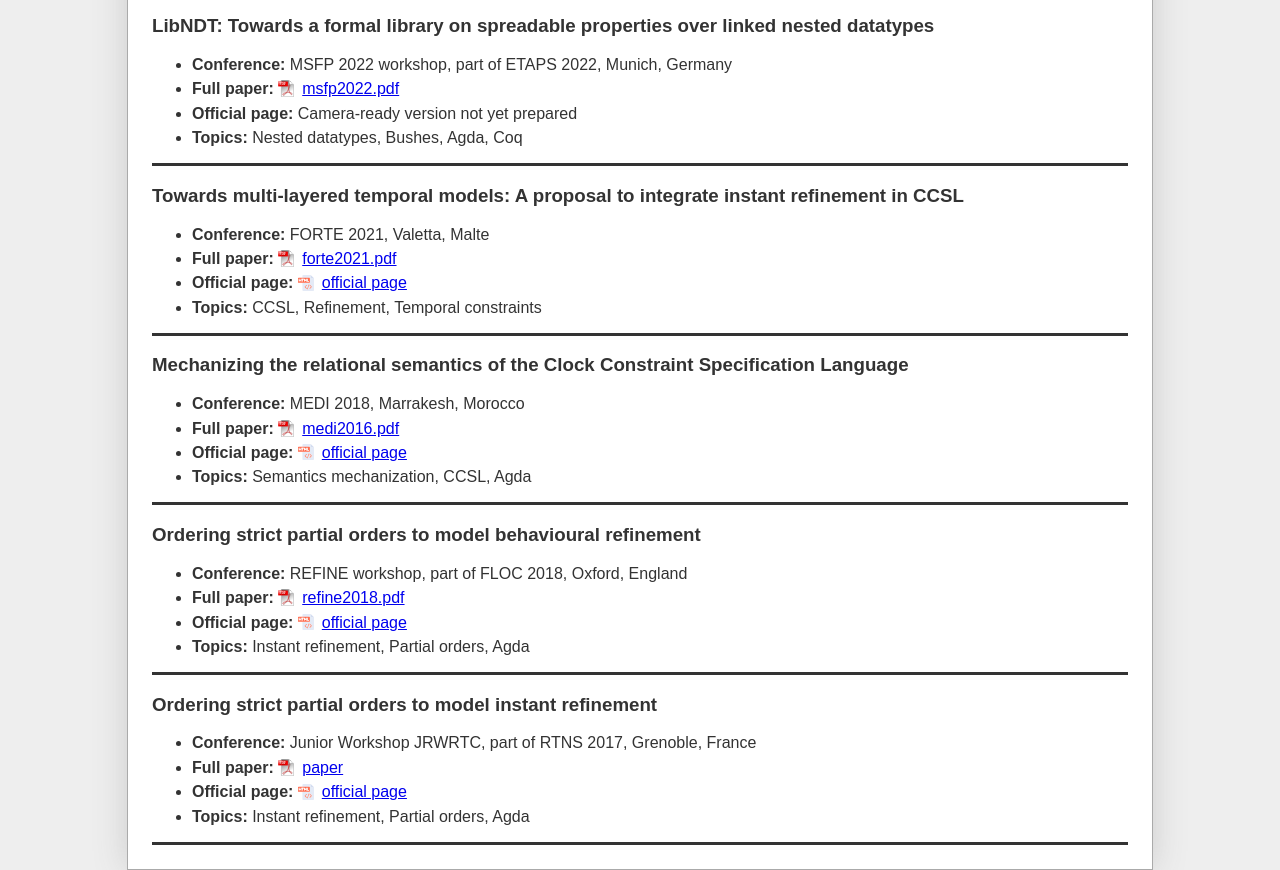
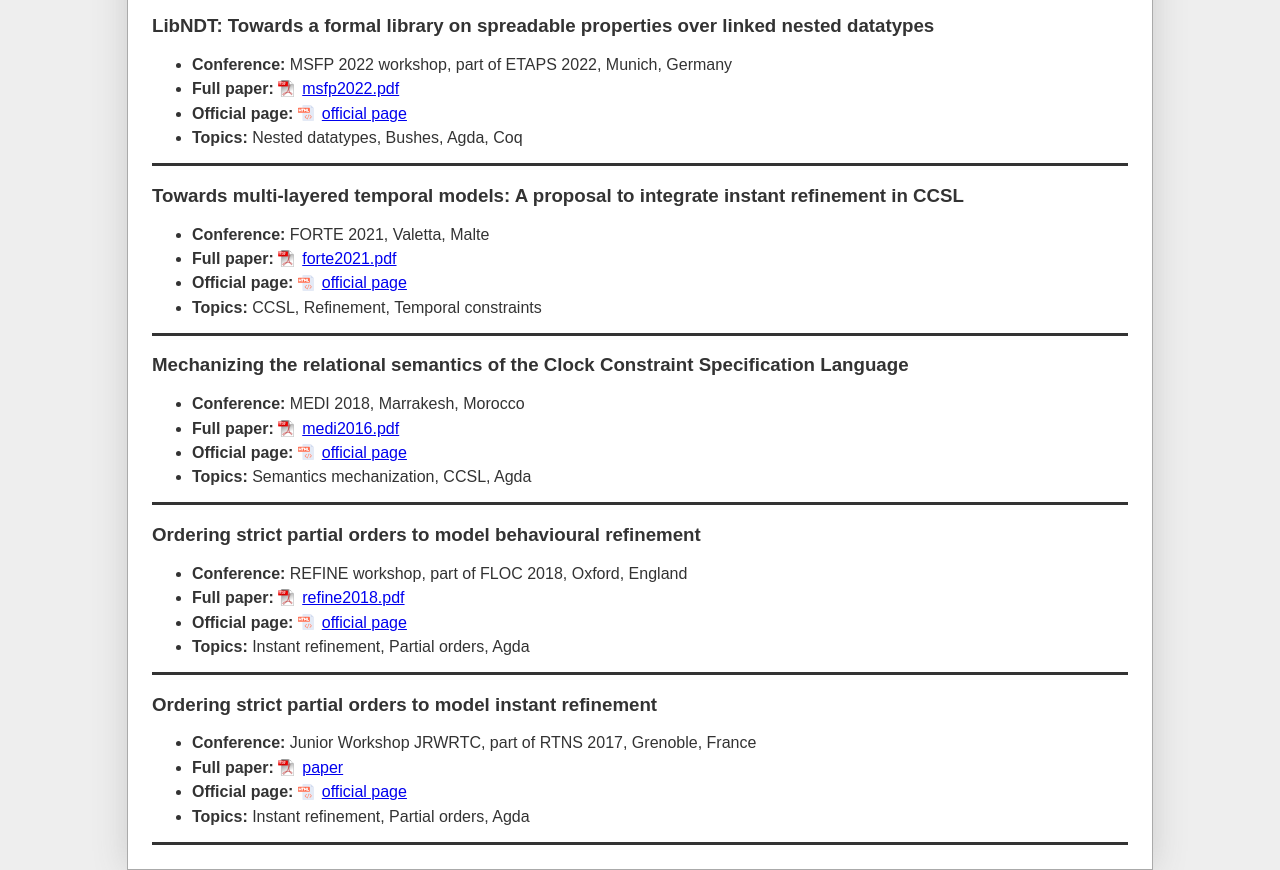
Before and after one commit to mmontin/mmontin.github.io, a plain HTML site: page index.html in a window 1280 px wide. Shown: the part 859-1729 px from the top of the page. Drawn offline with Linux system fonts and the light colour scheme.

Commit message:
fixing links

```diff
--- a/index.html
+++ b/index.html
@@ -55,7 +55,7 @@
 		  	<ul>
 				<li><strong>Conference: </strong>MSFP 2022 workshop, part of ETAPS 2022, Munich, Germany</li>
 				<li><strong>Full paper: </strong><a class="pdf" href="msfp2022.pdf"> msfp2022.pdf</a> </li>
-				<li><strong>Official page:</strong> Camera-ready version not yet prepared</li>
+				<li><strong>Official page:</strong> <a class="html" href="https://arxiv.org/abs/2207.03994v1"> official page </a></li>
 				<li><Strong>Topics:</strong> Nested datatypes, Bushes, Agda, Coq</li>
 			</ul>
 		</div>
@@ -64,7 +64,7 @@
 		  	<ul>
 				<li><strong>Conference:</strong> FORTE 2021, Valetta, Malte</li>
 				<li><strong>Full paper:</strong> <a class="pdf" href="forte2021.pdf"> forte2021.pdf</a> </li>
-				<li><strong>Official page:</strong> <a class="html" href="https://link.springer.com/chapter/10.1007/978-3-030-78089-0è7.html.html"> official page </a></li>
+				<li><strong>Official page:</strong> <a class="html" href="https://link.springer.com/chapter/10.1007/978-3-030-78089-0_7"> official page </a></li>
 				<li><Strong>Topics:</strong> CCSL, Refinement, Temporal constraints</li>
 			</ul>
 		</div>
```
